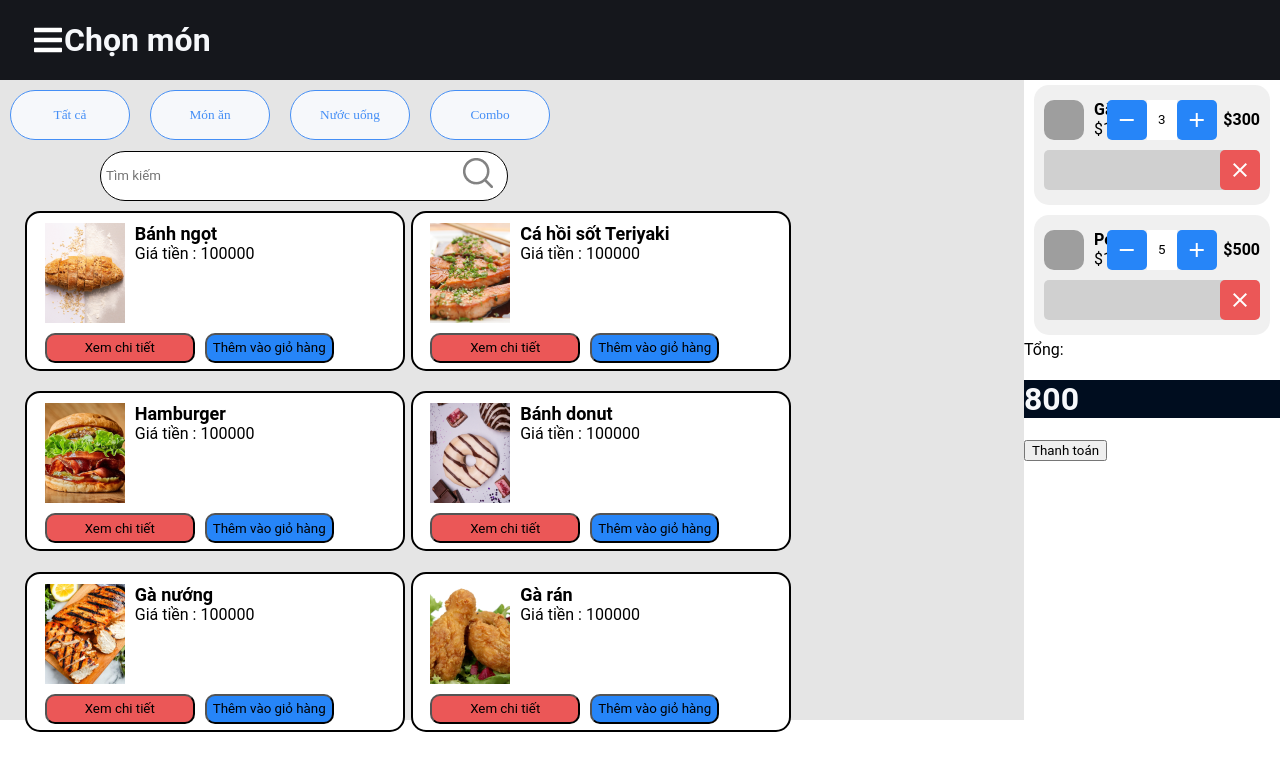
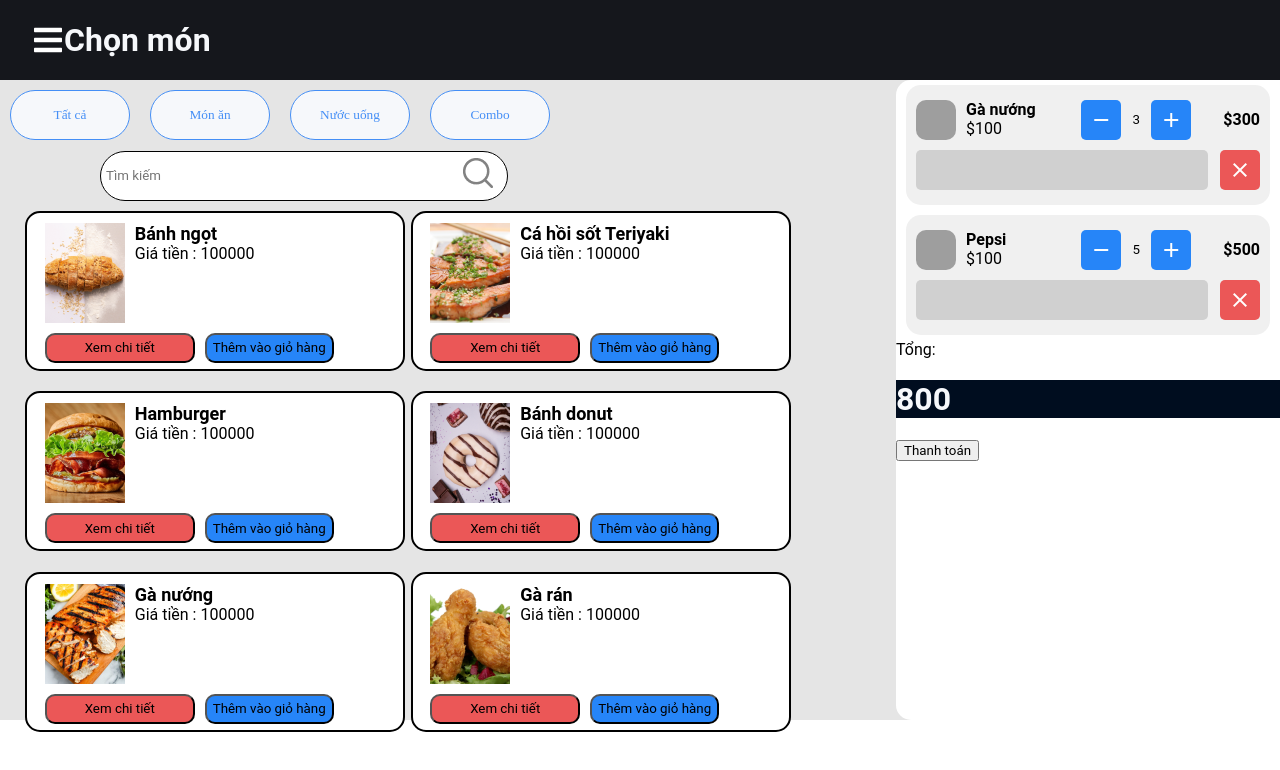
Before and after one commit to khoa24032001/Restaurant-4.0, a React (Create React App) app in the folder React/myapp/: page /menu in a window 1280 px wide. Shown: the top 770 px of the page. Built offline with nearby package versions, Linux system fonts and the light colour scheme; grey boxes are pictures that could not be loaded.

Commit message:
Update App.css

```diff
--- a/React/myapp/src/App.css
+++ b/React/myapp/src/App.css
@@ -452,7 +452,7 @@ family=Lato&display=swap'); */
    background-color: #15171c;
  }
  .cart {
-  width: 20%;
+  width: 30%;
   right: 0%;
   position: absolute;
   transition: 350ms;
@@ -872,6 +872,8 @@ margin-left: 600px;
   width: 30px;
   text-align: center;
   border: none;
+  background-color: #ffffff00
+  ;
 }
 .itemNutri {
   display: flex;
```
